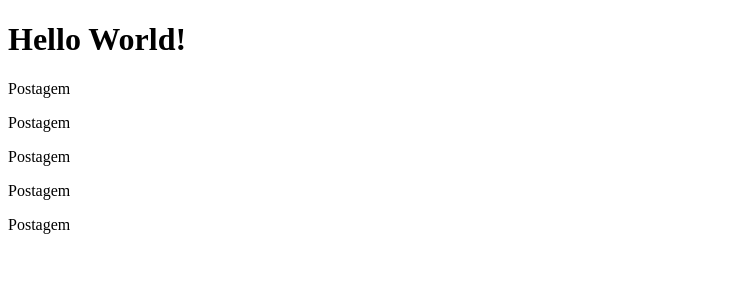
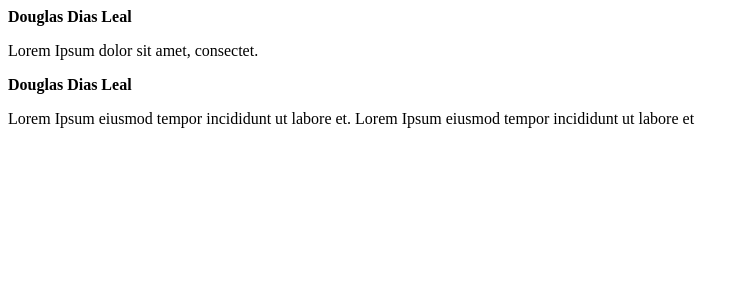
Before and after one commit to douglasdl/React, a React (Vite) app in the folder 01-react-fundaments/: page / in a window 1280 px wide. Shown: the top 300 px of the page, without its empty margins (0-750 px from the left). Built offline with nearby package versions, Linux system fonts and the light colour scheme.

Commit message:
Add properties to the component

```diff
--- a/01-react-fundaments/src/App.jsx
+++ b/01-react-fundaments/src/App.jsx
@@ -4,12 +4,15 @@ export function App() {
 
   return (
     <div>
-      <h1>Hello World!</h1>
-      <Post />
-      <Post />
-      <Post />
-      <Post />
-      <Post />
+      <Post
+        author="Douglas Dias Leal"
+        content="Lorem Ipsum dolor sit amet, consectet."
+      />
+
+      <Post
+        author="Douglas Dias Leal"
+        content="Lorem Ipsum eiusmod tempor incididunt ut labore et. Lorem Ipsum eiusmod tempor incididunt ut labore et"
+      />
     </div>
   )
 }
--- a/01-react-fundaments/src/Post.jsx
+++ b/01-react-fundaments/src/Post.jsx
@@ -1,5 +1,12 @@
-export function Post() {
+export function Post(props) {
     return (
-        <p>Postagem</p>
+        <div>
+            <strong>
+                {props.author}
+            </strong>
+            <p>
+                {props.content}
+            </p>
+        </div>
     )
 }
```
